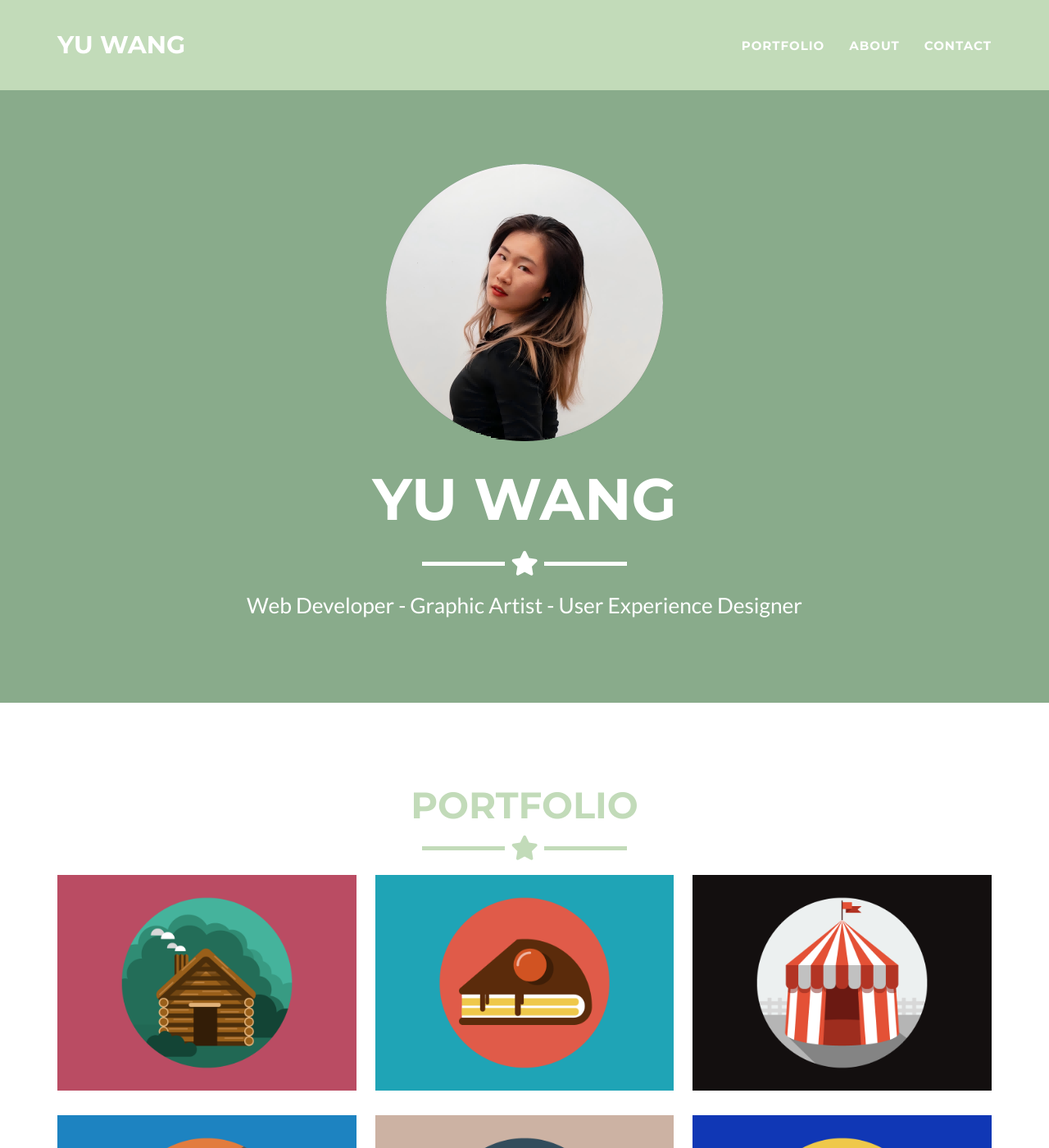
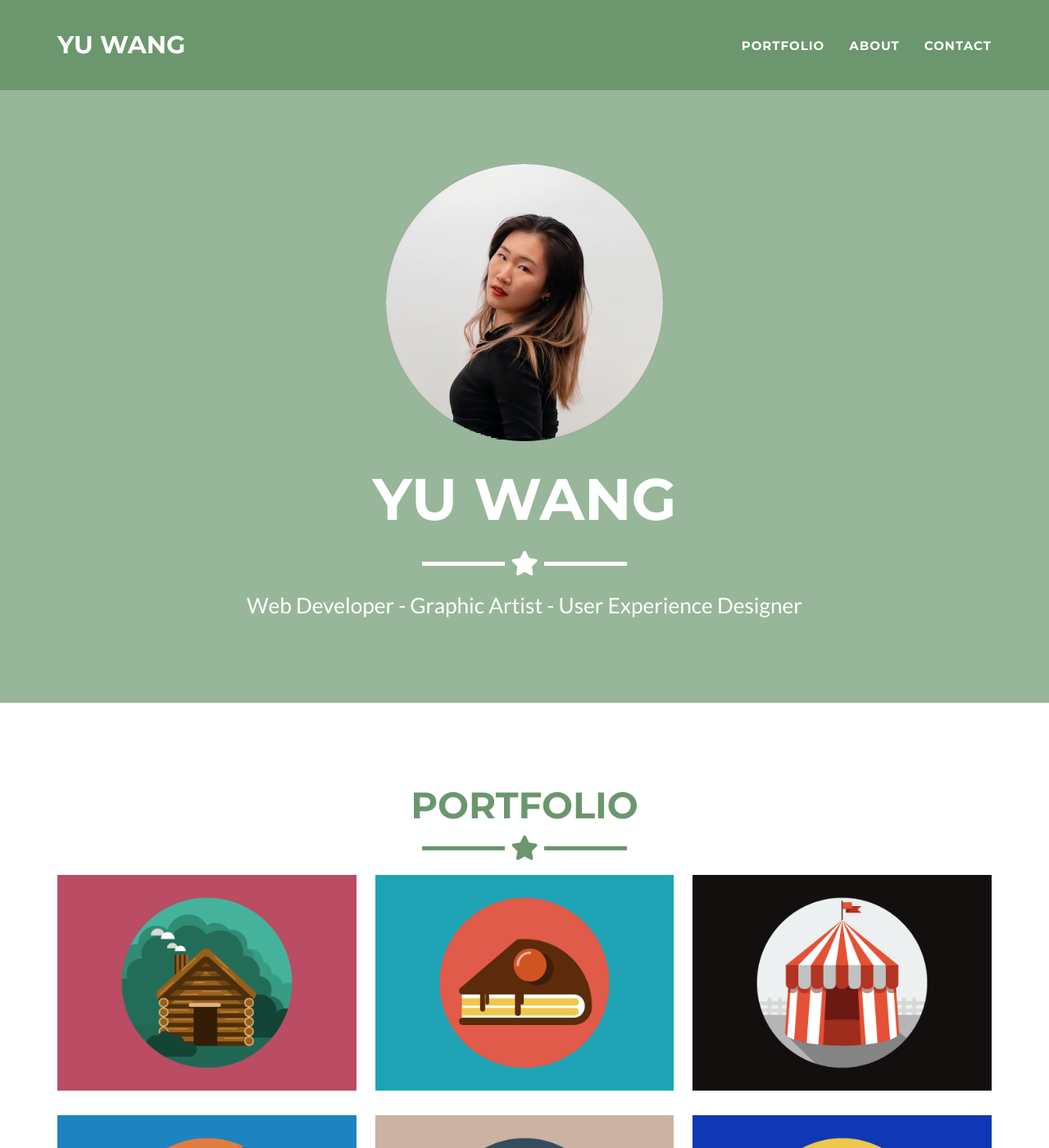
Before and after one commit to yummmzi/yummmzi.github.io, a Jekyll site: the page built from _posts/2014-07-18-project-1.markdown, in a window 1280 px wide and 1400 px high. Shown: the whole window at 82% size. Built offline with Jekyll 4.4.1, drawn with Linux system fonts in a browser that asks for light colours.

Commit message:
Update _config.yml

```diff
--- a/_config.yml
+++ b/_config.yml
@@ -25,9 +25,9 @@ disqus_shortname: myshortname
 
 # Color settings (hex-codes without the leading hash-tag)
 color:
-  primary: 89AB8B #80B3FF
+  primary: 98b69a #89AB8B #80B3FF
   primary-rgb: "54,67,55" #"128,179,255"
-  secondary: C2DBB9 #FD6E8A
+  secondary: 6b966e #C2DBB9 #FD6E8A
   secondary-dark: 89AB8B #A2122F
 
 # Footer settings
```
